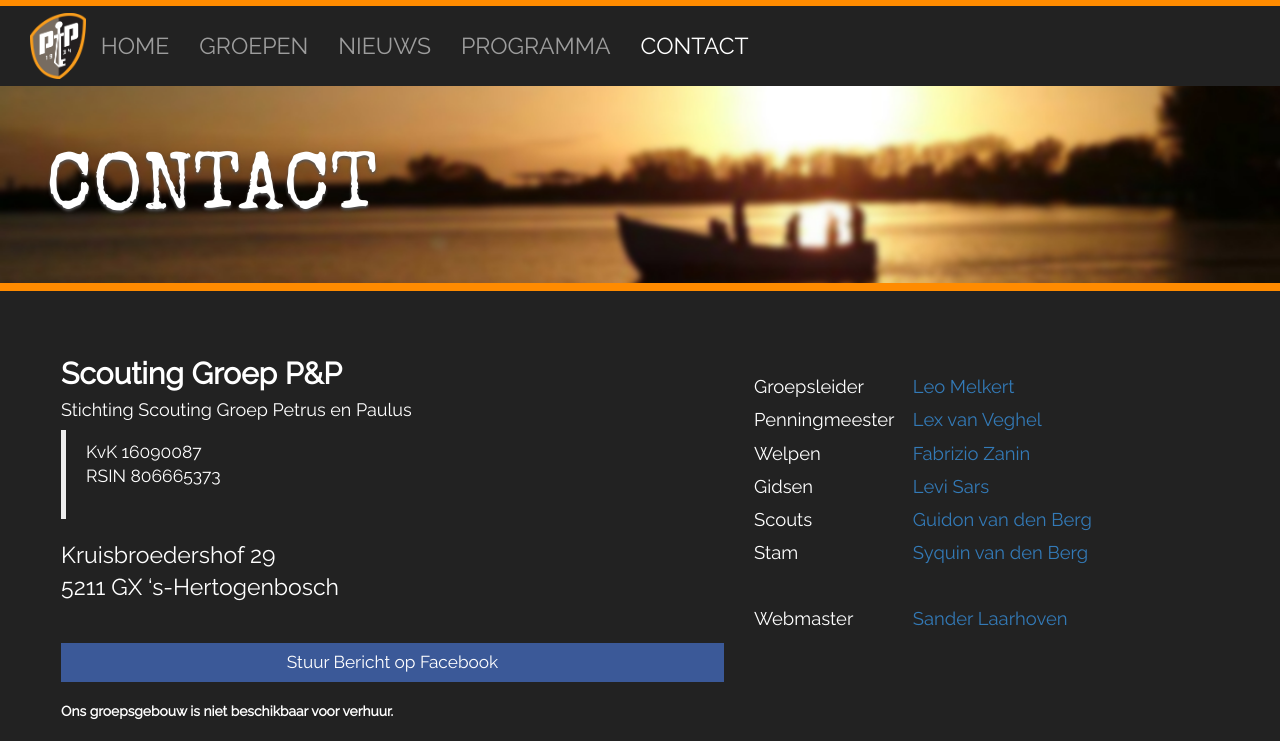
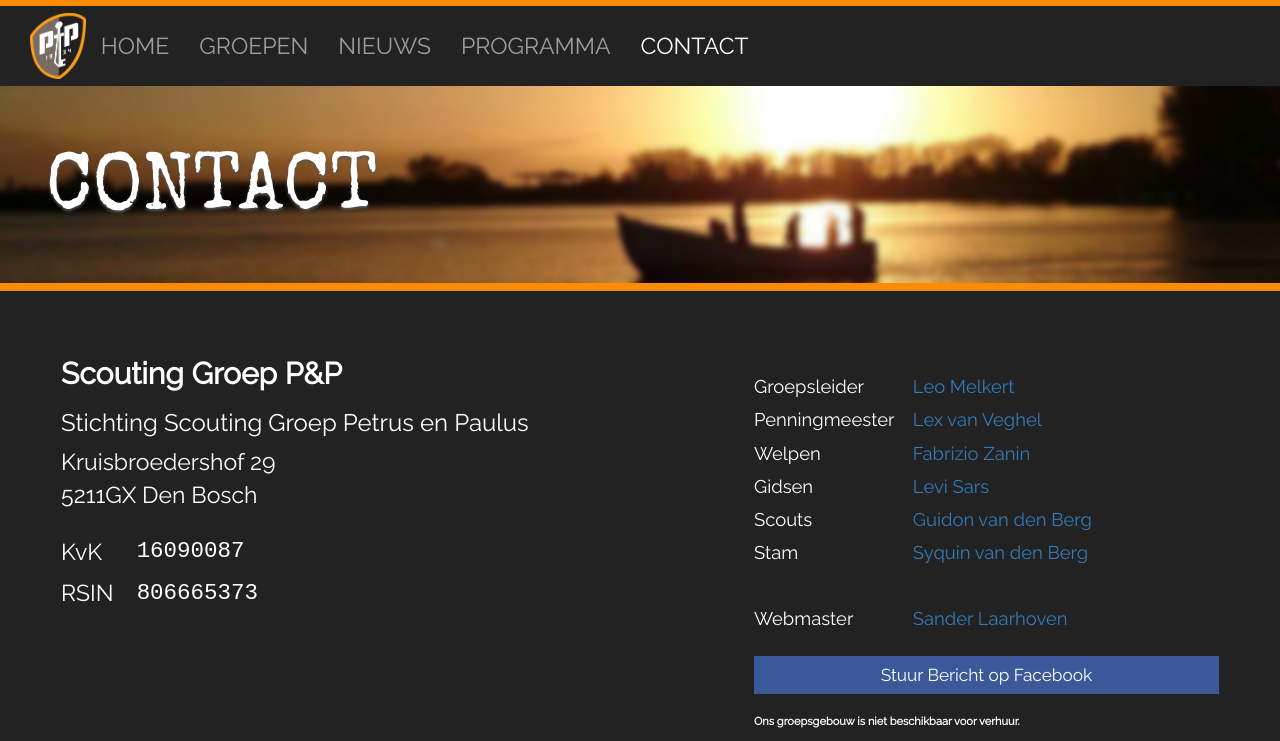
Before and after one commit to nognooitmeegemaakt/website, a Jekyll site: the page built from contact.html, in a window 1280 px wide, cut to the strip 0-741 px from the top of the page. Built offline with Jekyll 4.4.1, drawn with Linux system fonts in a browser that asks for light colours; some web fonts are replaced.

Commit message:
Tweak contact detail placement.

```diff
--- a/_includes/text/contact-address.md
+++ b/_includes/text/contact-address.md
@@ -1,15 +1,10 @@
 ## Scouting Groep P&P
 
-#### Stichting Scouting Groep Petrus en Paulus
-
-> KvK 16090087
-RSIN 806665373
+### Stichting Scouting Groep Petrus en Paulus
 
 Kruisbroedershof 29
-5211 GX 's-Hertogenbosch
+5211GX Den Bosch
 
-
-[ Stuur Bericht op Facebook ](https://m.me/nognooitmeegemaakt){:.btn .btn-primary .btn-fb}{:target='_blank_'}
-
-{:.notice}
-**Ons groepsgebouw is niet beschikbaar voor verhuur.**
+{:.monospace}
+| KvK   | 16090087
+| RSIN  | 806665373
--- a/_includes/text/contact-mails.md
+++ b/_includes/text/contact-mails.md
@@ -8,3 +8,8 @@
 | Stam           |  [Syquin van den Berg](mailto:syquin@nognooitmeegemaakt.nl)  |
 |||
 | Webmaster      |  [Sander Laarhoven](mailto:sander@nognooitmeegemaakt.nl)     |
+
+[ Stuur Bericht op Facebook ](https://m.me/nognooitmeegemaakt){:.btn .btn-primary .btn-fb}{:target='_blank_'}
+
+{:.notice}
+**Ons groepsgebouw is niet beschikbaar voor verhuur.**
--- a/_sass/theme.scss
+++ b/_sass/theme.scss
@@ -475,6 +475,21 @@ html {
   padding-right: 1em;
 }
 
+.monospace {
+  padding-top: 0;
+  padding-bottom: 0;
+  p {
+    margin-bottom: 0 !important;
+  }
+  tr > td:first-of-type {
+    padding-right: 1em;
+  }
+  tr > td:last-of-type {
+    font-family: monospace;
+    font-size: 1.2em;
+  }
+}
+
  /* ***************************
          Group Pages.
     *************************** */
```
